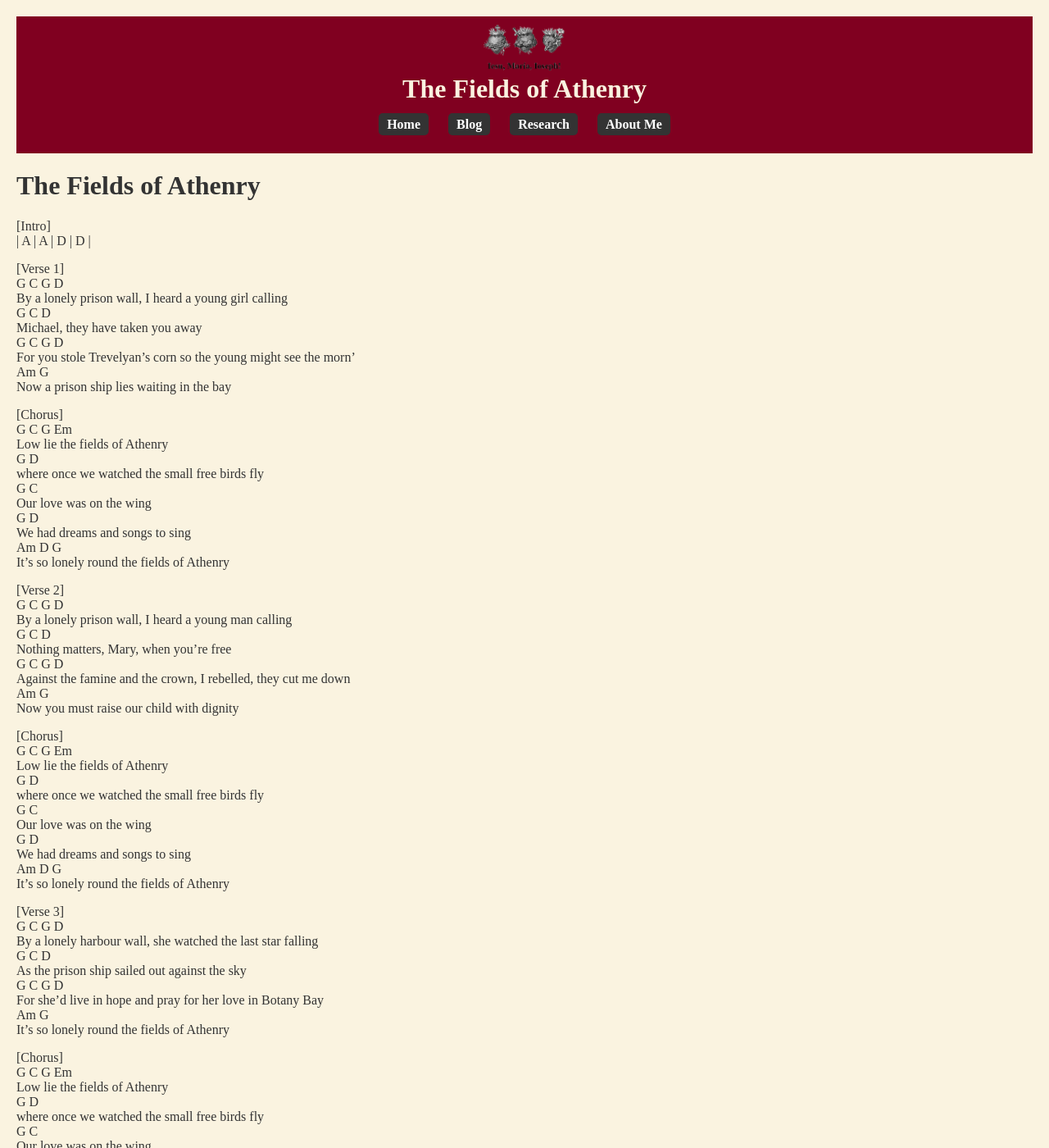
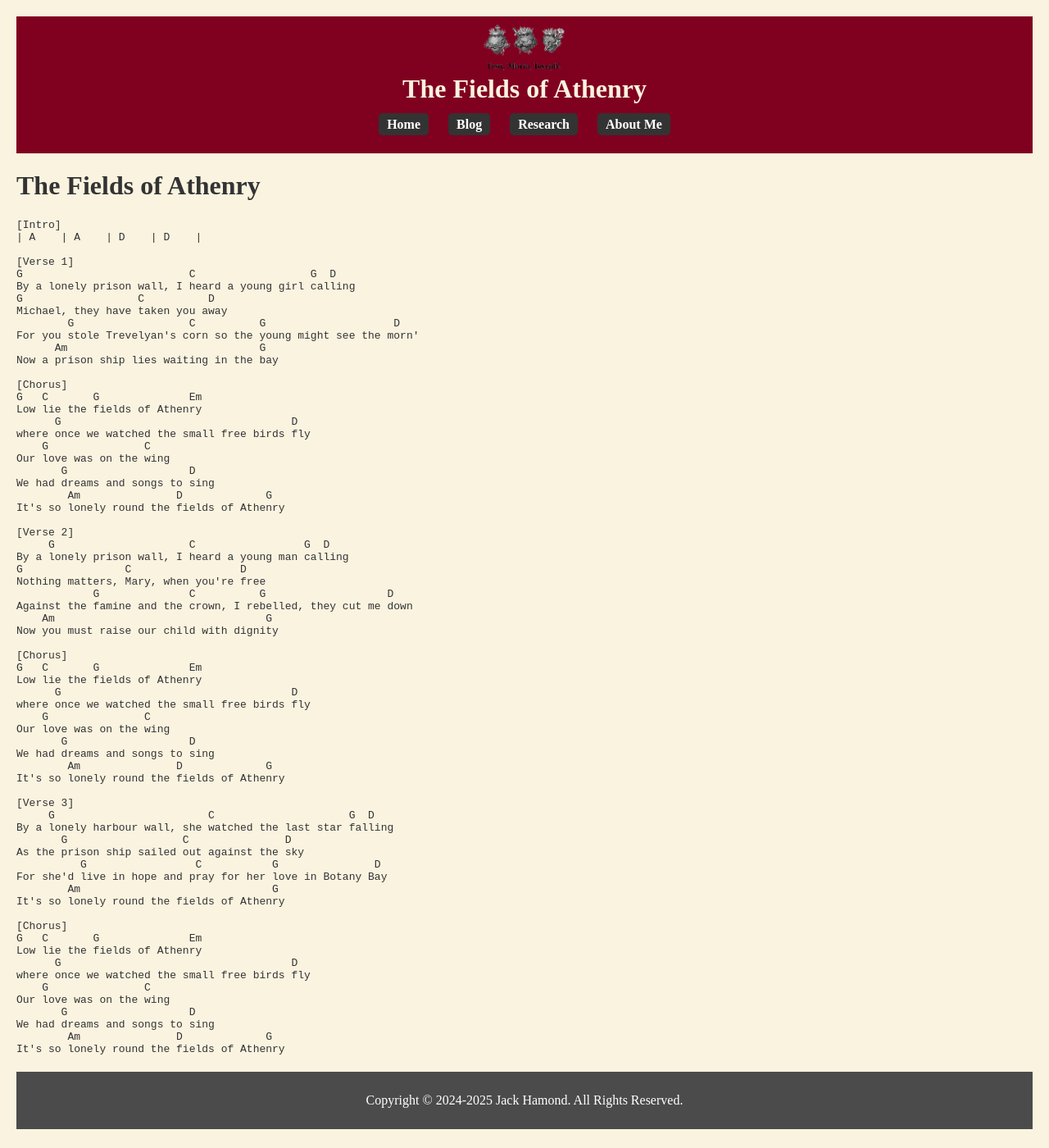
Before and after one commit to jackhamond/jackhamond.github.io, a Jekyll site: the page built from _guitar-chords-and-lyrics/the-fields-of-athenry.md, in a window 1280 px wide and 1400 px high. Shown: the whole window at 82% size. Built offline with Jekyll 4.4.1, drawn with Linux system fonts in a browser that asks for light colours; some of the changed text lies outside the part shown.

Commit message:
Update the-fields-of-athenry.md

```diff
--- a/_guitar-chords-and-lyrics/the-fields-of-athenry.md
+++ b/_guitar-chords-and-lyrics/the-fields-of-athenry.md
@@ -7,7 +7,8 @@ capo:
 ---
 
 # The Fields of Athenry
-{% raw %}
+
+<pre>
 [Intro]
 | A    | A    | D    | D    |
 
@@ -76,4 +77,4 @@ Our love was on the wing
 We had dreams and songs to sing
         Am               D             G
 It's so lonely round the fields of Athenry
-{% endraw %}
+</pre>
```
